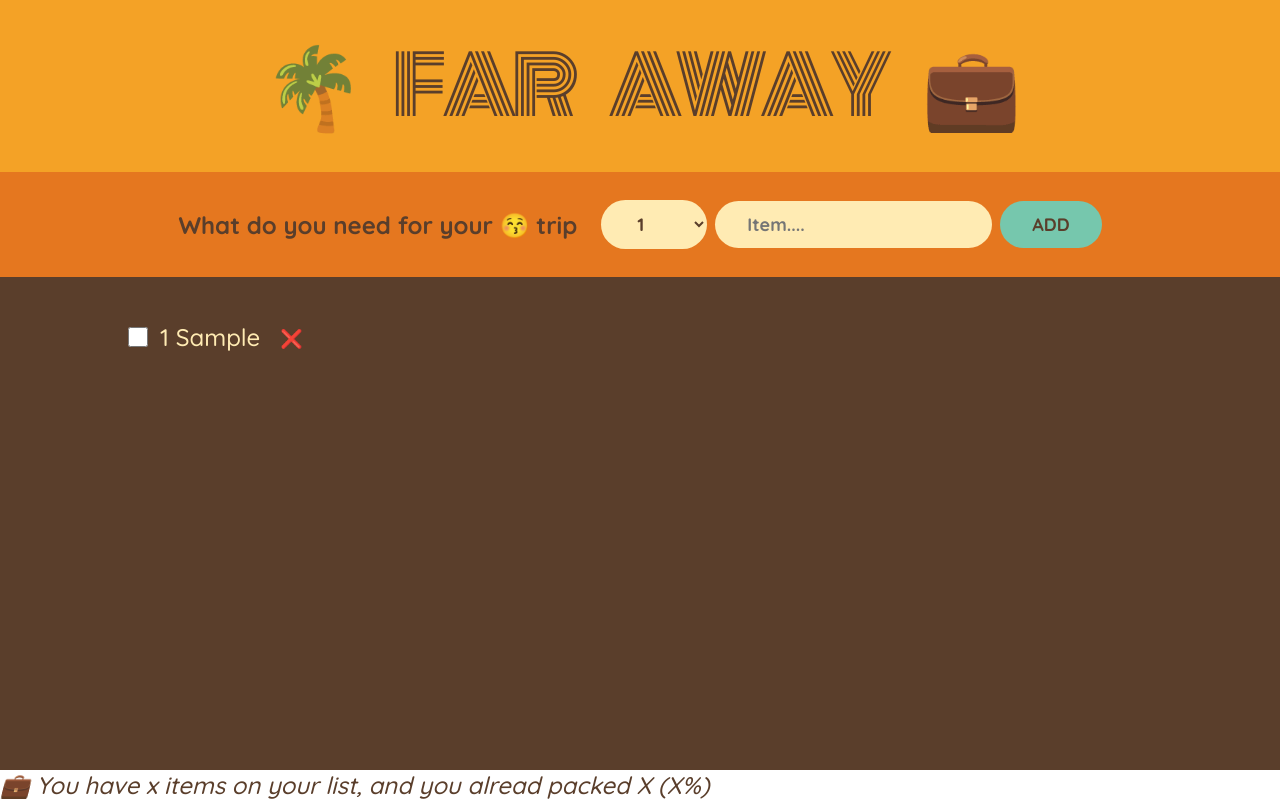
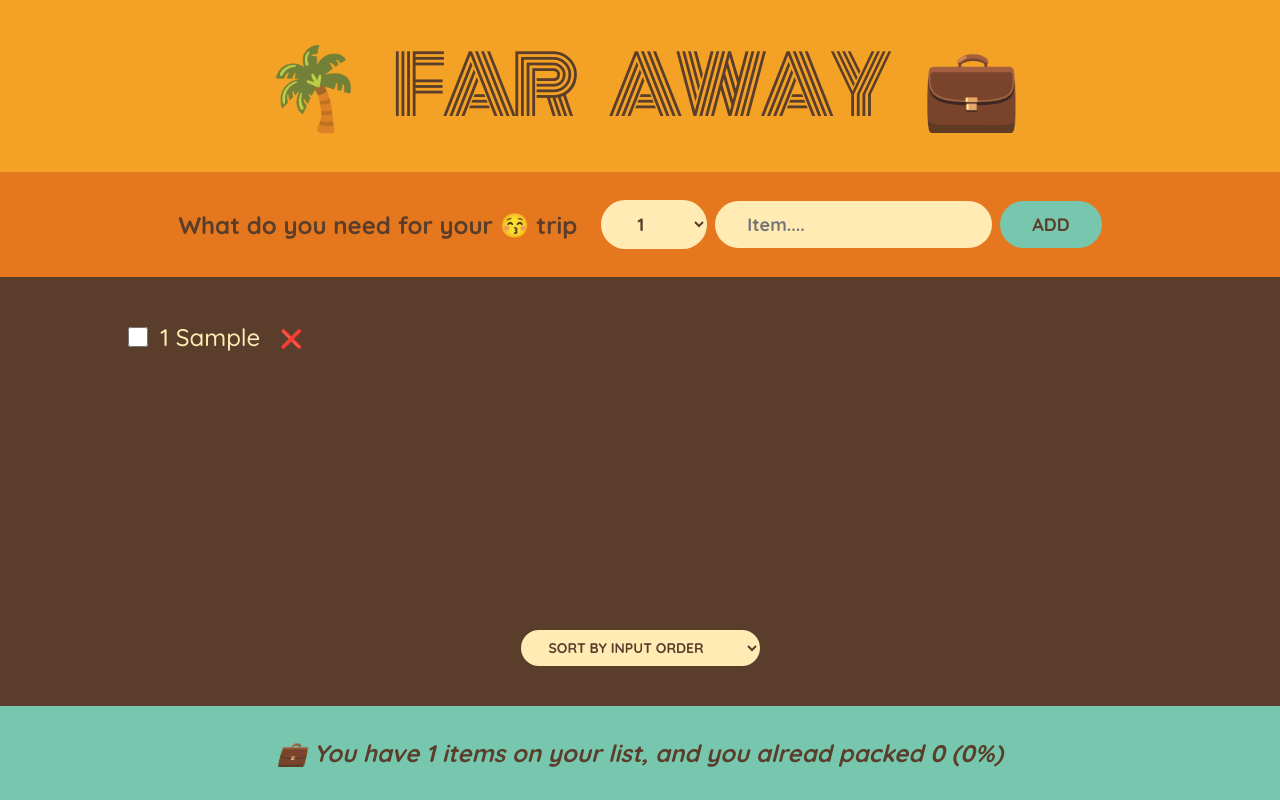
Before and after one commit to SeunSarumi/travel-list, a React (Create React App) app: page / in a window 1280 px wide. Both pictures are taken after typing "Sample" into the empty fields and a click on the button "ADD". Built offline with nearby package versions, Linux system fonts and the light colour scheme.

Commit message:
sorting feature implemented

```diff
--- a/src/App.js
+++ b/src/App.js
@@ -34,7 +34,7 @@
         onDeleteItem={handleDeleteItem}
         onToggleItem={handleToggleItem}
       />
-      <Stats />
+      <Stats items={items} />
     </div>
   );
 }
@@ -86,10 +86,24 @@
 }
 
 function PackingList({ items, onDeleteItem, onToggleItem }) {
+  const [sortBy, setSortBy] = useState("input");
+
+  let sortedItems;
+
+  if (sortBy === "input") sortedItems = items;
+  if (sortBy === "description")
+    sortedItems = items
+      .slice()
+      .sort((a, b) => a.description.localeCompare(b.description));
+
+  if (sortBy === "packed")
+    sortedItems = items
+      .slice()
+      .sort((a, b) => Number(a.packed) - Number(b.packed));
   return (
     <div className="list">
       <ul>
-        {items.map((item) => (
+        {sortedItems.map((item) => (
           <Item
             item={item}
             onDeleteItem={onDeleteItem}
@@ -98,6 +112,14 @@
           />
         ))}
       </ul>
+
+      <div className="actions">
+        <select value={sortBy} onChange={(e) => setSortBy(e.target.value)}>
+          <option value="input">Sort by input order</option>
+          <option value="description">Sort by description</option>
+          <option value="packed">Sort by packed status</option>
+        </select>
+      </div>
     </div>
   );
 }
@@ -118,10 +140,26 @@
   );
 }
 
-function Stats() {
+function Stats({ items }) {
+  if (!items.length)
+    return (
+      <p className="stats">
+        <em>Start adding some items to your packing list 🚀</em>
+      </p>
+    );
+
+  const numItems = items.length;
+  const numPacked = items.filter((item) => item.packed).length;
+  const percentage = Math.round((numPacked / numItems) * 100);
+
   return (
-    <footer>
-      <em>💼 You have x items on your list, and you alread packed X (X%)</em>
+    <footer className="stats">
+      <em>
+        {percentage === 100
+          ? "You've got everything! Ready to go ✈️"
+          : ` 💼 You have ${numItems} items on your list, and you alread packed
+        ${numPacked} (${percentage}%)`}
+      </em>
     </footer>
   );
 }
```
